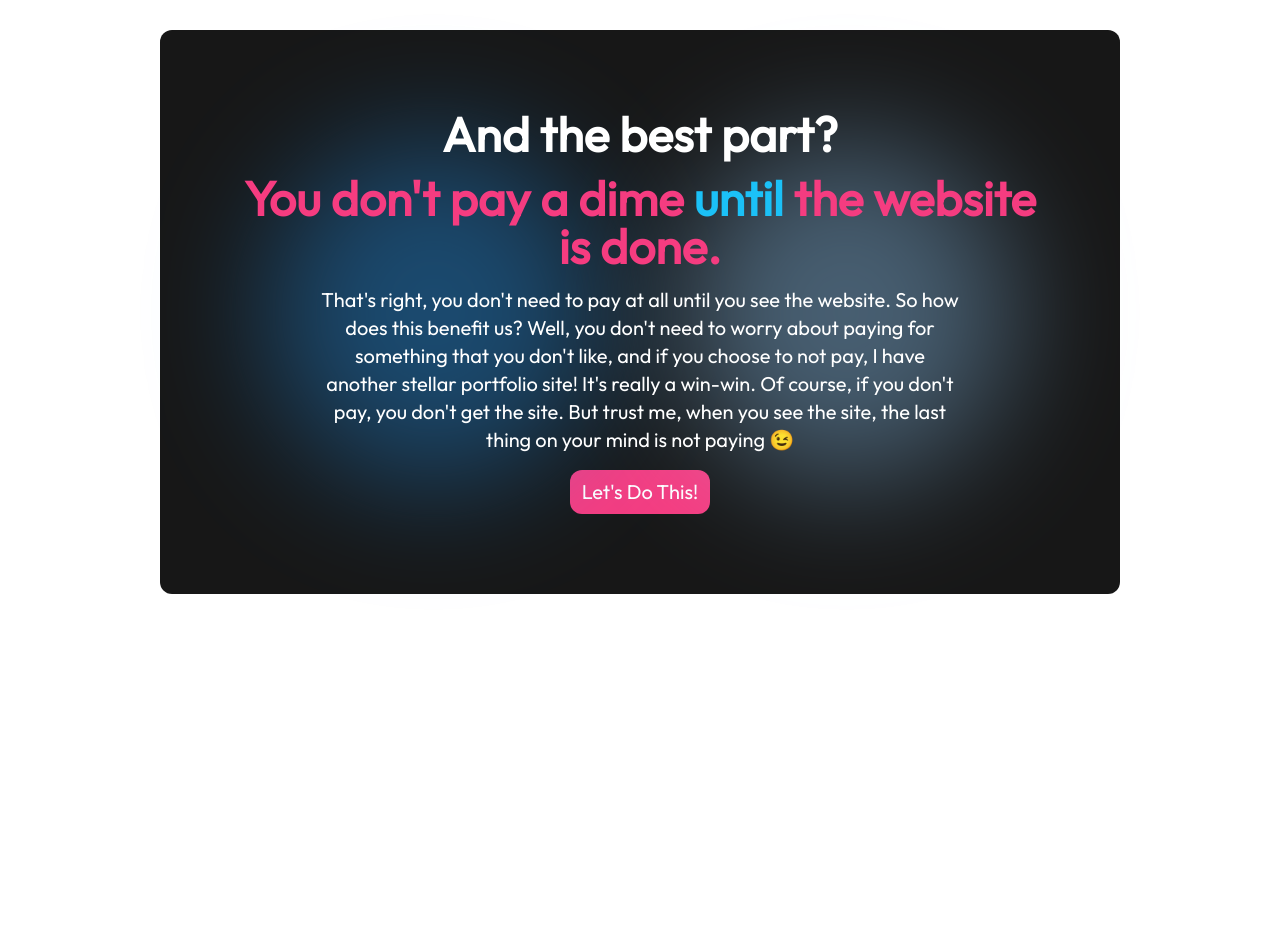
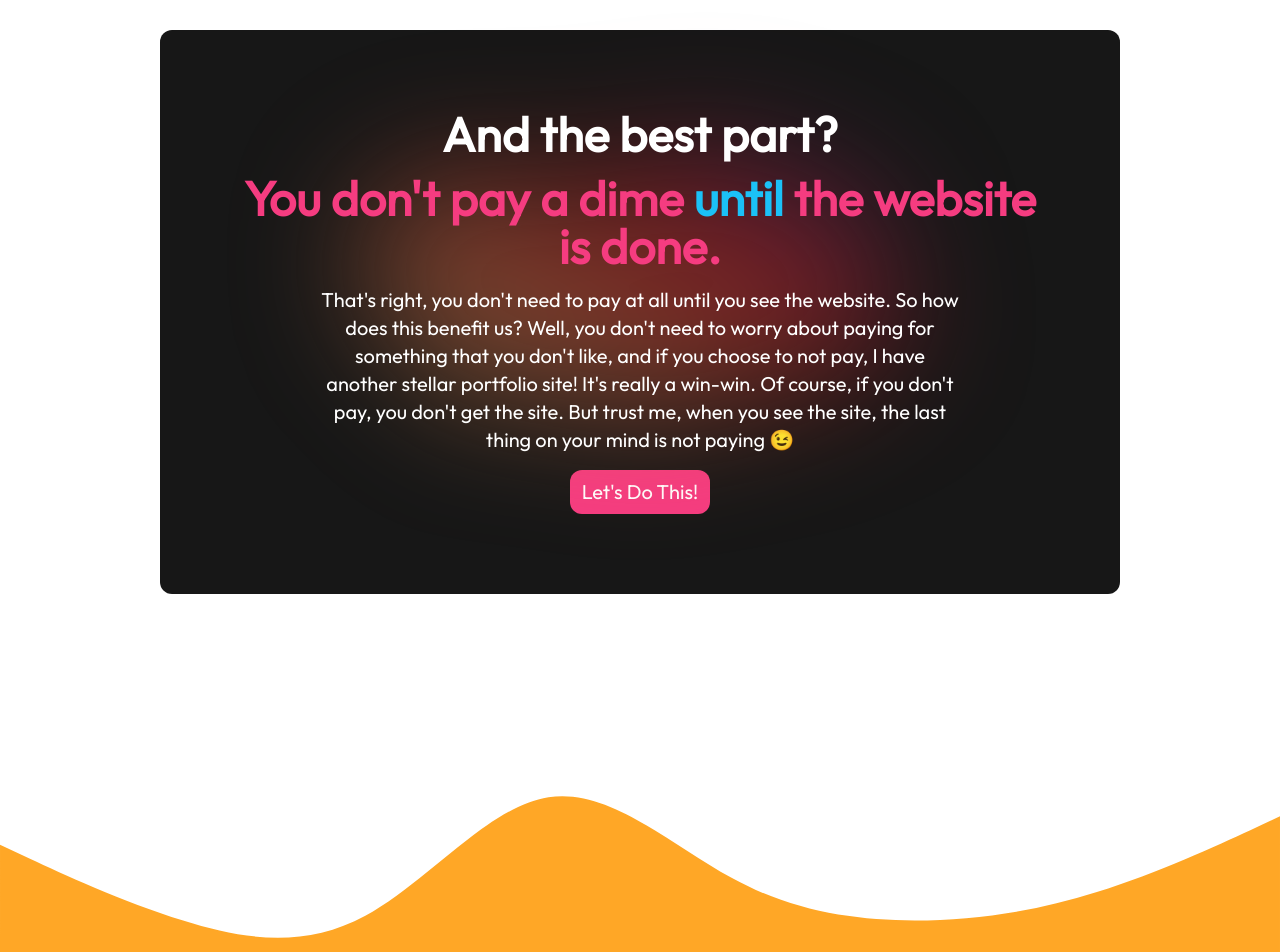
Before and after one commit to PkTheCoda/portfolio, a React (Vite) app: page /hire in a window 1280 px wide. Shown: the part 5780-6732 px from the top of the page. Before the commit the page ends 6454 px from the top, so only its background shows below. Built offline with nearby package versions, Linux system fonts and the light colour scheme.

Commit message:
added final hire cta section + second footer page

```diff
--- a/src/Hire.jsx
+++ b/src/Hire.jsx
@@ -3,6 +3,8 @@ import HireFirst from "./HireComponents/HireFirst"
 import HireTimeline from "./HireComponents/HireTimeline"
 import HireFeatures from "./HireComponents/HireFeatures"
 import HireFinalCTA from "./HireComponents/HireFinalCTA"
+import ContactSection from "./Components/ContactSection"
+import WavyLine from "./Components/WavyLine"
 
 
 export default function Hire() {
@@ -13,6 +15,8 @@ export default function Hire() {
             <HireTimeline />
             <HireFeatures />
             <HireFinalCTA />
+            <WavyLine />
+            <ContactSection />
         </>
     )
 }
--- a/src/HireComponents/HireFinalCTA.jsx
+++ b/src/HireComponents/HireFinalCTA.jsx
@@ -3,9 +3,14 @@ export default function HireFinalCTA() {
       <>
         <div className="relative px-40 flex justify-center mb-20">
           {/* Add the shadow blob */}
-          <div className="flex gap-x-20 absolute z-10 top-1/2 left-1/2 transform -translate-x-1/2 -translate-y-1/2">
-            <div className="p-40 bg-blue-500 opacity-40 rounded-full blur-3xl">hi</div>
-            <div className="p-40 bg-blue-200 opacity-40 rounded-full blur-3xl">hi</div>
+          <div className="flex gap-x-20 absolute z-10 top-1/2 left-1/2 transform -translate-x-1/2 -translate-y-1/2 blur-3xl">
+          <div
+              className="relative aspect-[1155/678] w-[40rem] bg-gradient-to-tr from-[#de8c52] from-30% to-[#4133d8] via-[#d21d23] opacity-50 "
+              style={{
+                clipPath:
+                  'polygon(12.58% 16.91%, 24.76% 10.52%, 36.95% 16.91%, 47.44% 10.52%, 66.68% 6.99%, 76.59% 16.91%, 84.33% 16.91%, 88.89% 37.91%, 91.64% 60.12%, 83.35% 62.08%, 76.59% 71.88%, 66.93% 72.68%, 57.43% 76.31%, 47.04% 81.23%, 38.05% 69.73%, 23.1% 76.31%, 18.66% 63.16%, 9.36% 53.87%, 5.81% 28.54%)',
+              }}
+            />
           </div>
 
           <div className="bg-[#171717] text-white text-center w-full text-5xl font-semibold rounded-xl py-20 flex flex-col gap-y-4 items-center font-outfit px-20 relative ">
```
